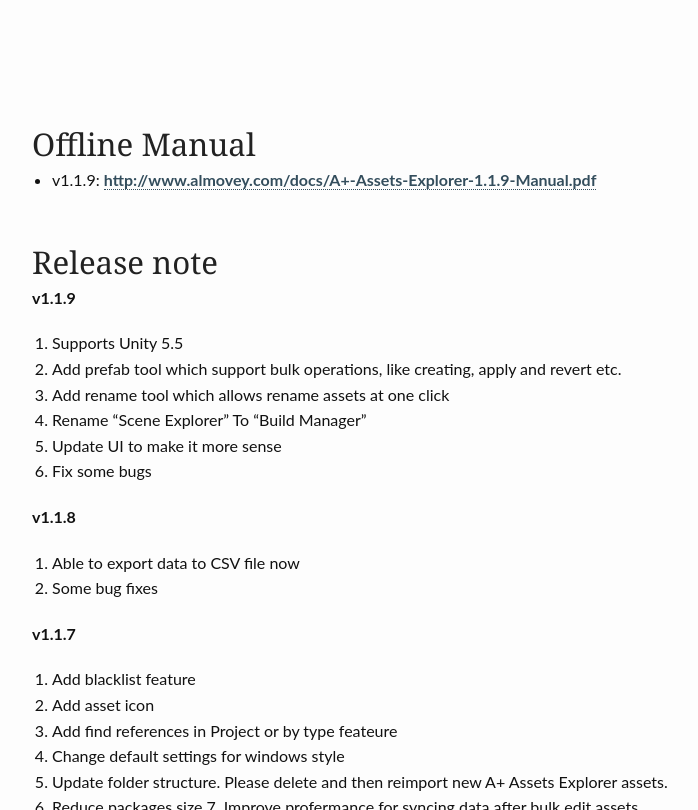
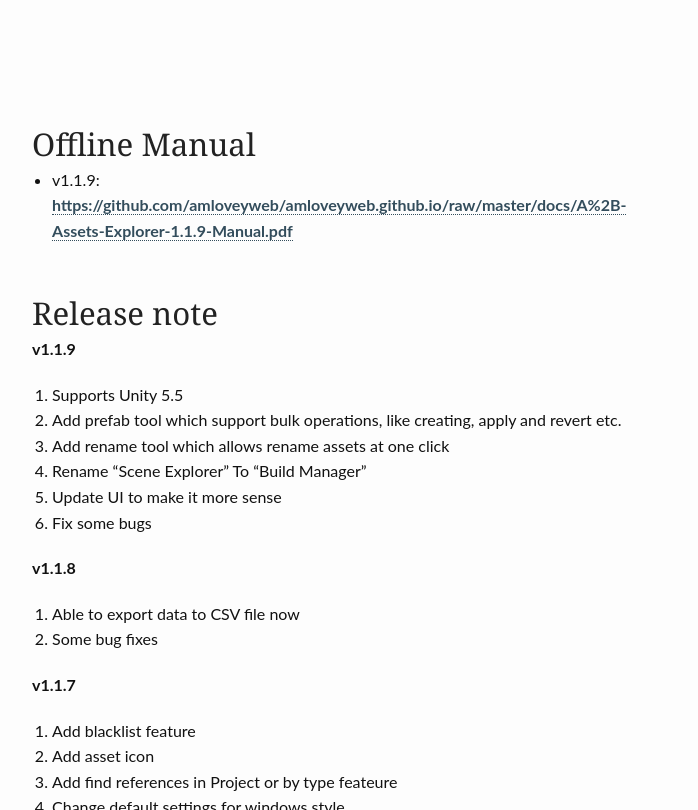
Before and after one commit to amloveyweb/amloveyweb.github.io, a Jekyll site: the page built from pages/AssetsExplorer/assetexplorer_manual.md, in a window 1280 px wide and 900 px high, scrolled down 11469 px, cut to the strip 90-900 px from the top of the window. Shown: the whole strip, without its empty margins (123-821 px from the left). Built offline with Jekyll 4.4.1, drawn with Linux system fonts in a browser that asks for light colours; comment, search, counter and statistics services are not loaded; some of the changed lines change nothing that is shown.

Commit message:
fix documents

```diff
--- a/pages/AssetsExplorer/assetexplorer_manual.md
+++ b/pages/AssetsExplorer/assetexplorer_manual.md
@@ -405,7 +405,7 @@
 
 ## Offline Manual
 
-* v1.1.9: <http://www.almovey.com/docs/A+-Assets-Explorer-1.1.9-Manual.pdf>
+* v1.1.9: <https://github.com/amloveyweb/amloveyweb.github.io/raw/master/docs/A%2B-Assets-Explorer-1.1.9-Manual.pdf>
 
 ## Release note
 __v1.1.9__
```
